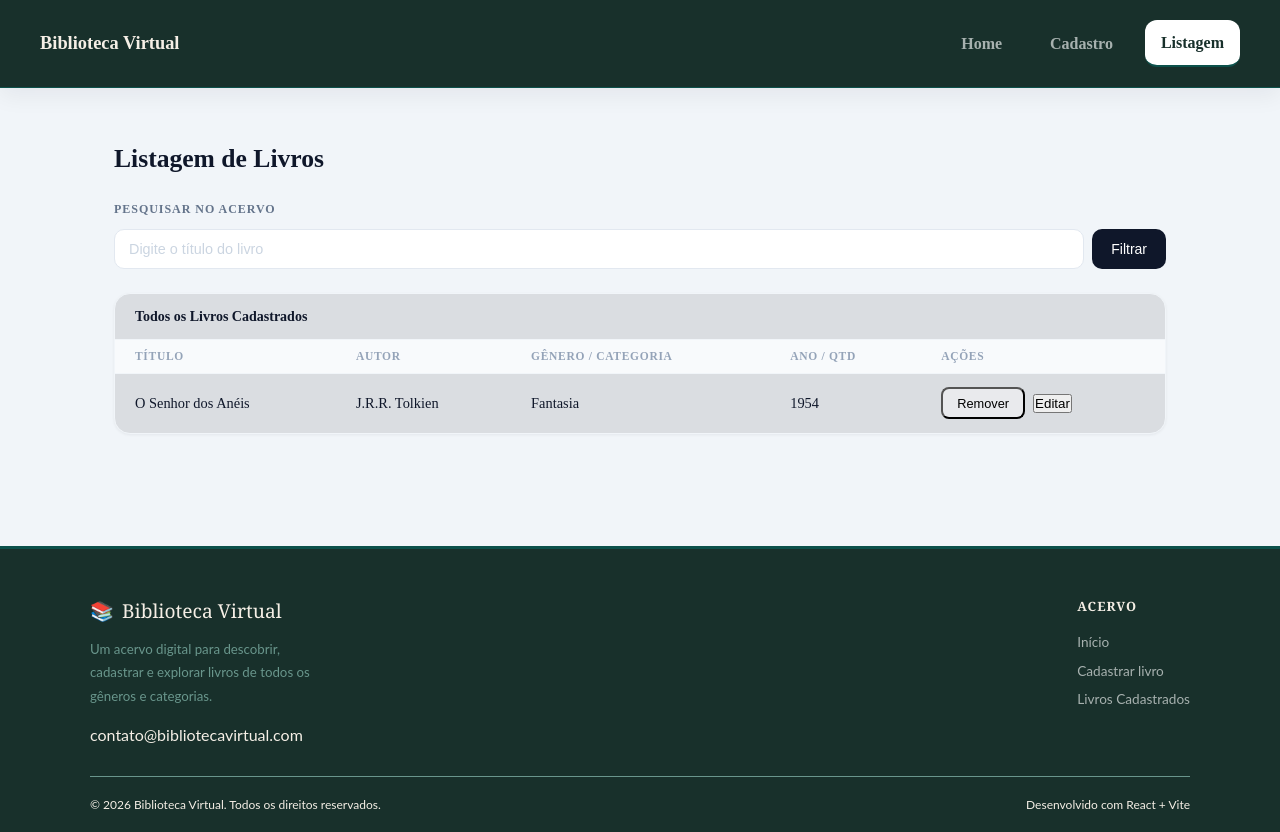
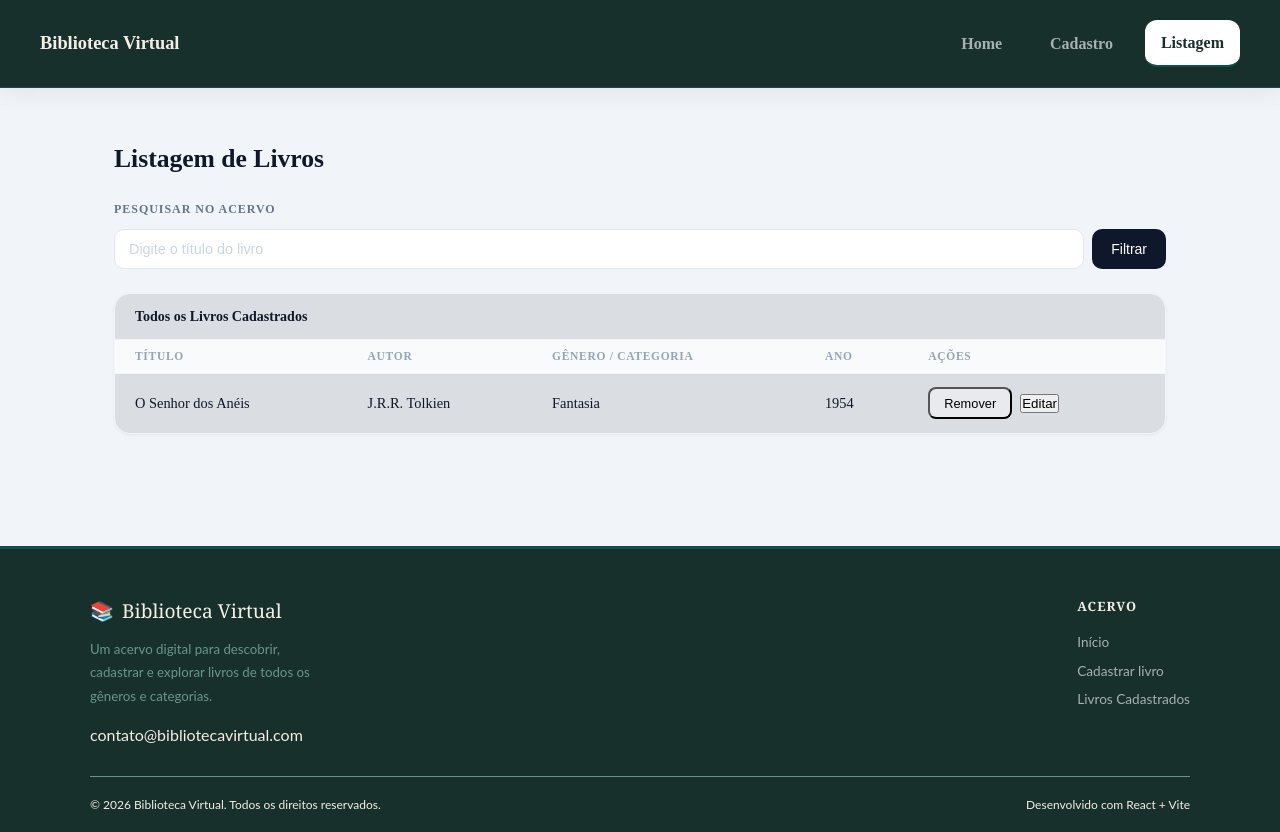
Before and after one commit to SamuelAndrade-Dev/biblioteca-virtual-front, a React (Vite) app: page /listagem in a window 1280 px wide. Built offline with nearby package versions, Linux system fonts and the light colour scheme; data requests are answered from the project's data file.

Commit message:
Ajustando a pagina de listagem
retirando qtd / ano e deixando apenas ano

```diff
--- a/src/pages/Listagem/Listagem.jsx
+++ b/src/pages/Listagem/Listagem.jsx
@@ -103,7 +103,7 @@ function Listagem() {
                                         <th>Título</th>
                                         <th>Autor</th>
                                         <th>Gênero / Categoria</th>
-                                        <th>Ano / Qtd</th>
+                                        <th>Ano</th>
                                         <th>Ações</th>
                                     </tr>
                                 </thead>
```
